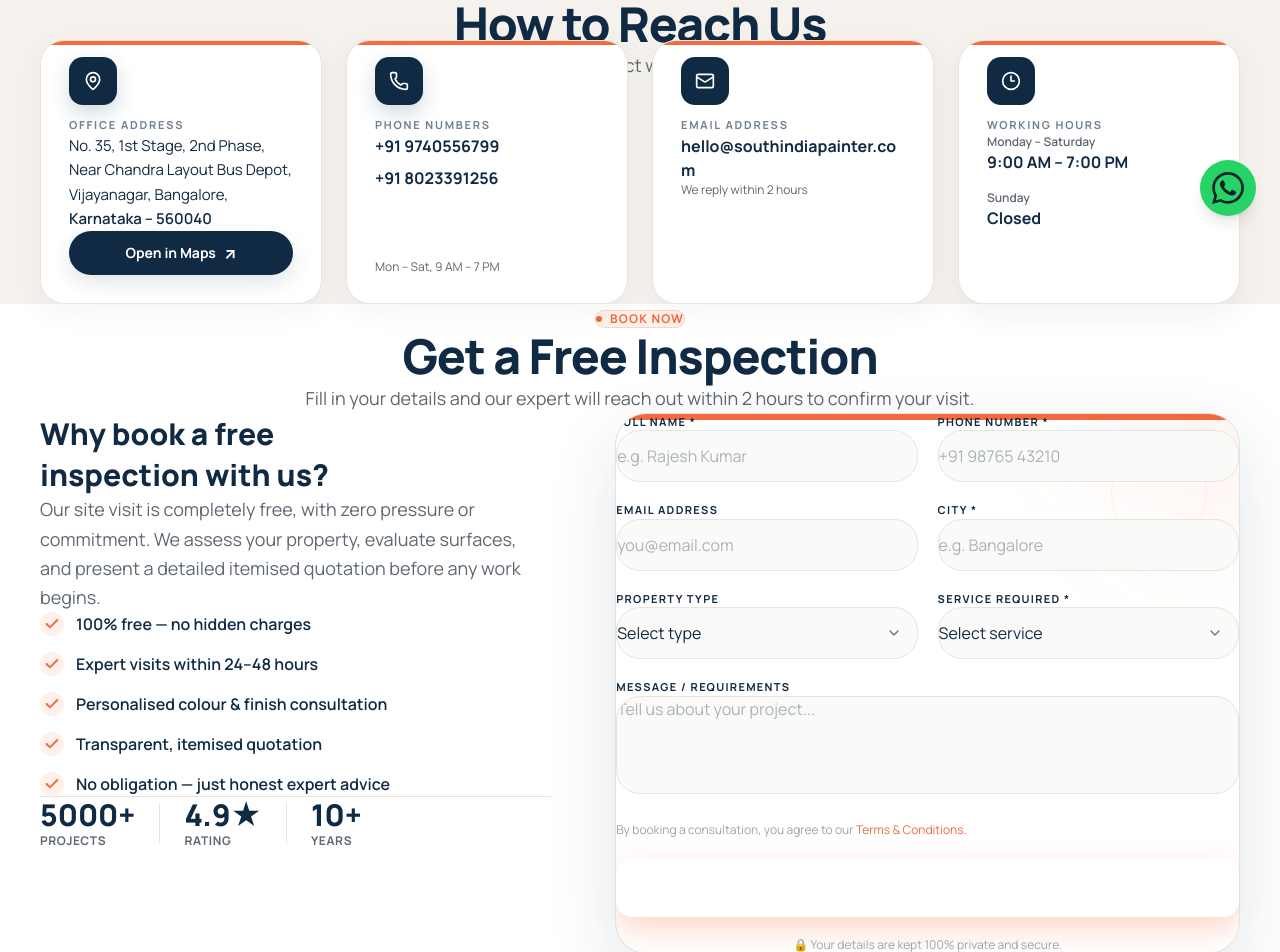
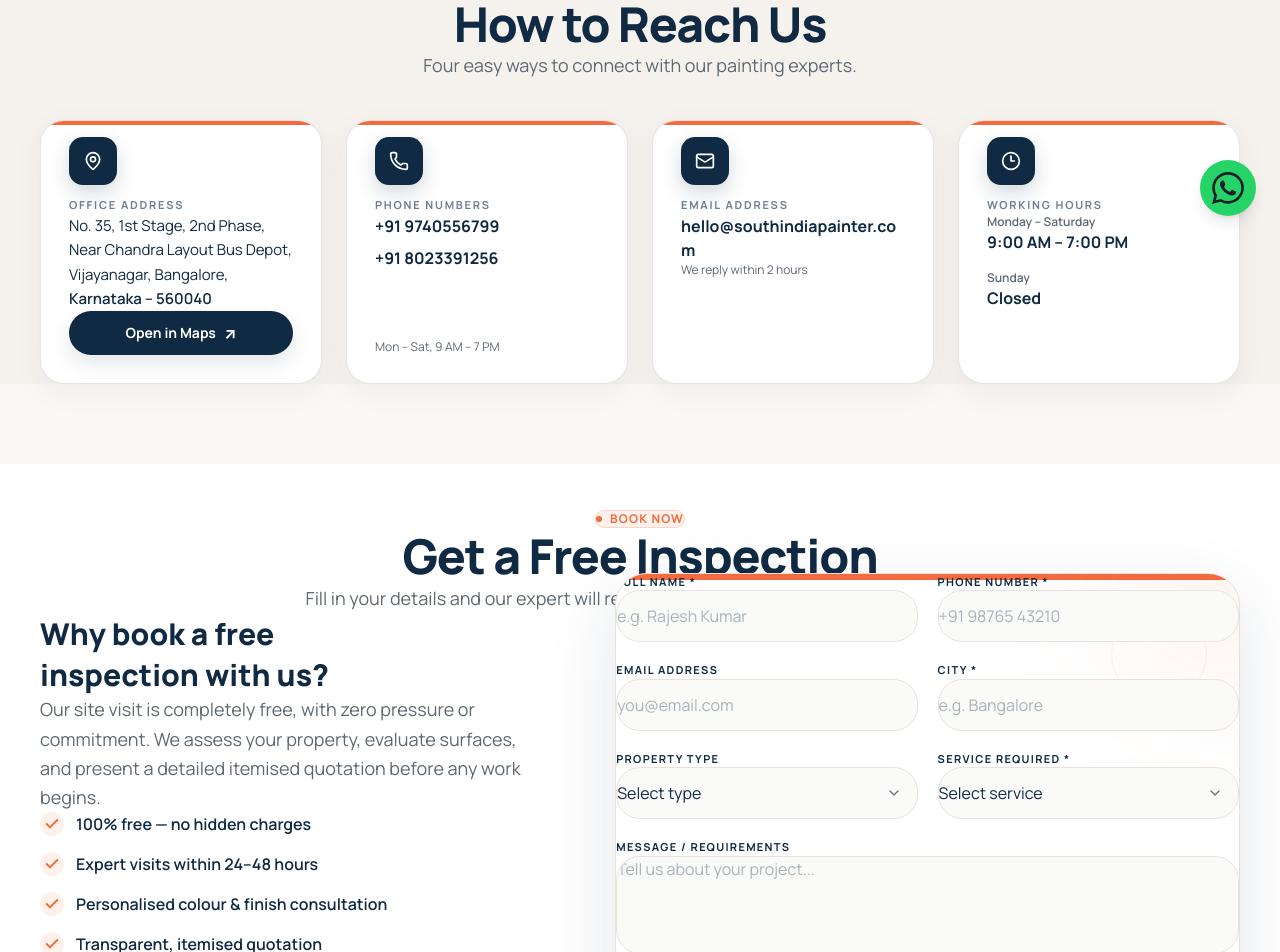
Before and after one commit to Mohinkhan48/South-India-Painter, a React (Vite) app: page /contact in a window 1280 px wide. Shown: the part 560-1512 px from the top of the page. Built offline with nearby package versions, Linux system fonts and the light colour scheme.

Commit message:
Update website design

```diff
--- a/src/pages/ContactPage.tsx
+++ b/src/pages/ContactPage.tsx
@@ -1,4 +1,4 @@
-import { useState, useRef, type ReactNode } from 'react';
+import { useState, useRef, type ReactNode, type ChangeEvent, type FormEvent } from 'react';
 import { m, useInView, type Variants } from 'framer-motion';
 import {
   MapPin,
@@ -366,7 +366,7 @@ export default function ContactPage() {
   };
 
   const handleChange = (
-    e: React.ChangeEvent<HTMLInputElement | HTMLSelectElement | HTMLTextAreaElement>
+    e: ChangeEvent<HTMLInputElement | HTMLSelectElement | HTMLTextAreaElement>
   ) => {
     const { name, value } = e.target;
 
@@ -383,7 +383,7 @@ export default function ContactPage() {
     }
   };
 
-  const handleSubmit = (e: React.FormEvent) => {
+  const handleSubmit = (e: FormEvent) => {
     e.preventDefault();
 
     const errs = validate();
@@ -480,15 +480,16 @@ export default function ContactPage() {
       </section>
 
       {/* ========================================================
-    2. CONTACT INFO CARDS
+    2. CONTACT INFORMATION
 ======================================================== */}
 
       <section
-        className="mt-0 bg-[#F5F2EE] pt-12 sm:pt-20 pb-16 sm:pb-24"
+        className="mt-12 sm:mt-16 bg-[#F5F2EE] pt-32 pb-24"
         aria-label="Contact information"
       >
         <div className="container mx-auto px-5 sm:px-8 lg:px-12 max-w-7xl">
 
+          {/* SECTION HEADING */}
           <div className="relative top-10">
             <SectionHeading
               eyebrow="Get In Touch"
@@ -497,16 +498,26 @@ export default function ContactPage() {
             />
           </div>
 
+          {/* ========================================================
+        4 CARDS
+    ======================================================== */}
+
+          <div style={{ marginTop: "80px" }}>
+
             <AnimatedSection className="grid grid-cols-1 sm:grid-cols-2 lg:grid-cols-4 gap-5 lg:gap-6">
 
-            {/* ADDRESS */}
+              {/* ====================================================
+            ADDRESS CARD
+        ==================================================== */}
+
               <m.div
                 variants={fadeUp}
                 style={{
-                padding: '28px',
+                  padding: "28px",
                 }}
                 className="group bg-white rounded-[24px] border border-[#E8E4DD] shadow-[0_8px_30px_rgba(16,42,67,0.05)] hover:shadow-[0_18px_45px_rgba(16,42,67,0.10)] hover:-translate-y-1 transition-all duration-300 min-h-[230px] flex flex-col relative overflow-hidden"
               >
+
                 <div className="absolute top-0 left-0 right-0 h-1 bg-[#F26A3D]" />
 
                 <div className="relative -top-3 w-12 h-12 rounded-[14px] bg-[#102A43] flex items-center justify-center text-white mb-6 flex-shrink-0 shadow-[0_8px_20px_rgba(16,42,67,0.18)]">
@@ -529,25 +540,32 @@ export default function ContactPage() {
                   </span>
                 </address>
 
-              {/* FIXED BUTTON */}
                 <a
                   href={MAPS_LINK}
                   target="_blank"
                   rel="noopener noreferrer"
-                style={{ color: '#ffffff' }}
+                  style={{ color: "#ffffff" }}
                   className="mt-5 w-full h-11 inline-flex items-center justify-center gap-2 rounded-xl bg-[#102A43] !text-white hover:bg-[#F26A3D] hover:!text-white text-sm font-bold shadow-[0_8px_20px_rgba(16,42,67,0.12)] transition-all duration-300"
                 >
                   <span>Open in Maps</span>
                   <span className="text-base">↗</span>
                 </a>
+
               </m.div>
 
-            {/* PHONE */}
+
+              {/* ====================================================
+            PHONE CARD
+        ==================================================== */}
+
               <m.div
                 variants={fadeUp}
-              style={{ padding: '28px' }}
+                style={{
+                  padding: "28px",
+                }}
                 className="group bg-white rounded-[24px] border border-[#E8E4DD] shadow-[0_8px_30px_rgba(16,42,67,0.05)] hover:shadow-[0_18px_45px_rgba(16,42,67,0.10)] hover:-translate-y-1 transition-all duration-300 min-h-[230px] flex flex-col relative overflow-hidden"
               >
+
                 <div className="absolute top-0 left-0 right-0 h-1 bg-[#F26A3D]" />
 
                 <div className="relative -top-3 w-12 h-12 rounded-[14px] bg-[#102A43] flex items-center justify-center text-white mb-6 flex-shrink-0 shadow-[0_8px_20px_rgba(16,42,67,0.18)]">
@@ -559,6 +577,7 @@ export default function ContactPage() {
                 </h3>
 
                 <div className="flex flex-col gap-2 flex-grow">
+
                   <a
                     href={`tel:${PHONE_1_RAW}`}
                     className="text-sm sm:text-base font-bold text-[#102A43] hover:text-[#F26A3D] transition-colors"
@@ -572,22 +591,31 @@ export default function ContactPage() {
                   >
                     {PHONE_2}
                   </a>
+
                 </div>
 
                 <p className="text-xs text-[#5E6872] mt-4">
                   Mon – Sat, 9 AM – 7 PM
                 </p>
+
               </m.div>
 
-            {/* EMAIL */}
+
+              {/* ====================================================
+            EMAIL CARD
+        ==================================================== */}
+
               <m.div
                 variants={fadeUp}
-              style={{ padding: '28px' }}
+                style={{
+                  padding: "28px",
+                }}
                 className="group bg-white rounded-[24px] border border-[#E8E4DD] shadow-[0_8px_30px_rgba(16,42,67,0.05)] hover:shadow-[0_18px_45px_rgba(16,42,67,0.10)] hover:-translate-y-1 transition-all duration-300 min-h-[230px] flex flex-col relative overflow-hidden"
               >
+
                 <div className="absolute top-0 left-0 right-0 h-1 bg-[#F26A3D]" />
 
-              <div className="relative -top-3 w-12 h-12 rounded-[14px] bg-[#102A43] flex items-center justify-center text-white mb-6 ...">
+                <div className="relative -top-3 w-12 h-12 rounded-[14px] bg-[#102A43] flex items-center justify-center text-white mb-6 flex-shrink-0 shadow-[0_8px_20px_rgba(16,42,67,0.18)]">
                   <Mail className="w-5 h-5" />
                 </div>
 
@@ -605,17 +633,25 @@ export default function ContactPage() {
                 <p className="text-xs text-[#5E6872] mt-auto pt-4">
                   We reply within 2 hours
                 </p>
+
               </m.div>
 
-            {/* HOURS */}
+
+              {/* ====================================================
+            WORKING HOURS CARD
+        ==================================================== */}
+
               <m.div
                 variants={fadeUp}
-              style={{ padding: '28px' }}
-              className="group relative bg-white rounded-[26px] p-7 border border-[#E8E4DD] shadow-[0_10px_30px_rgba(16,42,67,0.06)] hover:shadow-[0_20px_45px_rgba(16,42,67,0.12)] hover:-translate-y-2 transition-all duration-300 min-h-[250px] flex flex-col overflow-hidden"
+                style={{
+                  padding: "28px",
+                }}
+                className="group relative bg-white rounded-[26px] border border-[#E8E4DD] shadow-[0_10px_30px_rgba(16,42,67,0.06)] hover:shadow-[0_20px_45px_rgba(16,42,67,0.12)] hover:-translate-y-2 transition-all duration-300 min-h-[250px] flex flex-col overflow-hidden"
               >
+
                 <div className="absolute top-0 left-0 right-0 h-1 bg-[#F26A3D]" />
 
-              <div className="relative -top-3 w-12 h-12 rounded-[14px] bg-[#102A43] flex items-center justify-center text-white mb-6 ...">
+                <div className="relative -top-3 w-12 h-12 rounded-[14px] bg-[#102A43] flex items-center justify-center text-white mb-6 flex-shrink-0 shadow-[0_8px_20px_rgba(16,42,67,0.18)]">
                   <Clock3 className="w-5 h-5" />
                 </div>
 
@@ -624,6 +660,7 @@ export default function ContactPage() {
                 </h3>
 
                 <div className="flex flex-col gap-4 flex-grow">
+
                   <div>
                     <p className="text-xs text-[#5E6872] font-semibold mb-1">
                       Monday – Saturday
@@ -643,10 +680,15 @@ export default function ContactPage() {
                       Closed
                     </p>
                   </div>
+
                 </div>
+
               </m.div>
 
             </AnimatedSection>
+
+          </div>
+
         </div>
       </section>
 
@@ -654,23 +696,33 @@ export default function ContactPage() {
     3. CONTACT FORM
 ======================================================== */}
 
+      <div
+        style={{
+          marginTop: "80px",
+          backgroundColor: "#ffffff",
+          position: "relative",
+          zIndex: 1,
+        }}
+      >
         <section
           id="contact-form"
-        className="py-12 sm:py-16 lg:py-24 bg-white"
           aria-label="Book free site visit"
+          className="py-16 sm:py-20 lg:py-24"
         >
           <div className="container mx-auto px-5 sm:px-8 lg:px-12 max-w-7xl">
 
+            <div className="relative top-10">
               <SectionHeading
                 eyebrow="Book Now"
                 title="Get a Free Inspection"
                 subtitle="Fill in your details and our expert will reach out within 2 hours to confirm your visit."
               />
+            </div>
 
             <div className="grid grid-cols-1 lg:grid-cols-[0.9fr_1.1fr] gap-10 lg:gap-16 items-start">
 
-            {/* LEFT */}
-            <AnimatedSection className="flex flex-col">
+              <AnimatedSection className="relative top-10 flex flex-col">
+
 
                 <m.h3
                   variants={fadeUp}
@@ -695,11 +747,11 @@ export default function ContactPage() {
                   className="flex flex-col gap-4 mb-10"
                 >
                   {[
-                  '100% free — no hidden charges',
-                  'Expert visits within 24–48 hours',
-                  'Personalised colour & finish consultation',
-                  'Transparent, itemised quotation',
-                  'No obligation — just honest expert advice',
+                    "100% free — no hidden charges",
+                    "Expert visits within 24–48 hours",
+                    "Personalised colour & finish consultation",
+                    "Transparent, itemised quotation",
+                    "No obligation — just honest expert advice",
                   ].map((item, idx) => (
                     <m.li
                       key={idx}
@@ -718,7 +770,9 @@ export default function ContactPage() {
                   ))}
                 </m.ul>
 
+                {/* STATS */}
                 <div className="flex items-center gap-6 pt-6 border-t border-[#E8E4DD]">
+
                   <div>
                     <p className="text-2xl sm:text-3xl font-black text-[#102A43]">
                       5000+
@@ -749,22 +803,24 @@ export default function ContactPage() {
                       Years
                     </p>
                   </div>
+
                 </div>
+
               </AnimatedSection>
+
 
               {/* RIGHT FORM */}
               <AnimatedSection>
+
                 <m.div
                   variants={fadeUp}
                   className="relative bg-white rounded-[32px] border border-[#E6E1D9] shadow-[0_24px_70px_rgba(16,42,67,0.12)] p-7 sm:p-9 lg:p-10 overflow-hidden"
                 >
-                {/* Premium orange accent */}
+
                   <div className="absolute top-0 left-0 right-0 h-1.5 bg-[#F26A3D]" />
 
-                {/* Subtle premium glow */}
                   <div className="pointer-events-none absolute -top-24 -right-24 w-56 h-56 rounded-full bg-[#F26A3D]/[0.07] blur-3xl" />
 
-                {/* Soft inner highlight */}
                   <div className="pointer-events-none absolute top-8 right-8 w-24 h-24 rounded-full border border-[#F26A3D]/10" />
 
                   <form
@@ -772,7 +828,6 @@ export default function ContactPage() {
                     noValidate
                     className="relative z-10 flex flex-col gap-5"
                   >
-
 
                     {/* NAME + PHONE */}
                     <div className="grid grid-cols-1 sm:grid-cols-2 gap-5">
@@ -821,6 +876,7 @@ export default function ContactPage() {
 
                     </div>
 
+
                     {/* EMAIL + CITY */}
                     <div className="grid grid-cols-1 sm:grid-cols-2 gap-5">
 
@@ -862,6 +918,7 @@ export default function ContactPage() {
 
                     </div>
 
+
                     {/* PROPERTY + SERVICE */}
                     <div className="grid grid-cols-1 sm:grid-cols-2 gap-5">
 
@@ -871,6 +928,7 @@ export default function ContactPage() {
                         </label>
 
                         <div className="relative">
+
                           <select
                             name="propertyType"
                             value={formData.propertyType}
@@ -883,15 +941,15 @@ export default function ContactPage() {
                             <option value="Independent House">
                               Independent House
                             </option>
-                          <option value="Commercial">
-                            Commercial
-                          </option>
+                            <option value="Commercial">Commercial</option>
                             <option value="Office">Office</option>
                           </select>
 
                           <ChevronDown className="absolute right-4 top-1/2 -translate-y-1/2 w-4 h-4 text-[#6B7280] pointer-events-none" />
+
                         </div>
                       </div>
+
 
                       <div>
                         <label className="block text-[11px] font-bold text-[#102A43] tracking-[0.12em] uppercase mb-2">
@@ -899,6 +957,7 @@ export default function ContactPage() {
                         </label>
 
                         <div className="relative">
+
                           <select
                             name="service"
                             value={formData.service}
@@ -927,6 +986,7 @@ export default function ContactPage() {
                           </select>
 
                           <ChevronDown className="absolute right-4 top-1/2 -translate-y-1/2 w-4 h-4 text-[#6B7280] pointer-events-none" />
+
                         </div>
 
                         {errors.service && (
@@ -934,12 +994,15 @@ export default function ContactPage() {
                             {errors.service}
                           </p>
                         )}
+
                       </div>
 
                     </div>
 
+
                     {/* MESSAGE */}
                     <div>
+
                       <label className="block text-[11px] font-bold text-[#102A43] tracking-[0.12em] uppercase mb-2">
                         Message / Requirements
                       </label>
@@ -952,15 +1015,18 @@ export default function ContactPage() {
                         rows={4}
                         className="w-full px-4 py-3.5 bg-[#FAFAF8] border border-[#E8E4DD] rounded-xl text-[#102A43] placeholder:text-[#A9B3BC] text-sm sm:text-base focus:outline-none focus:ring-2 focus:ring-[#F26A3D]/20 focus:border-[#F26A3D] transition-all duration-200 resize-none"
                       />
+
                     </div>
+
 
                     {/* TERMS */}
                     <p className="text-xs text-[#9CA3AF] leading-relaxed">
-                    By booking a consultation, you agree to our{' '}
+                      By booking a consultation, you agree to our{" "}
                       <span className="text-[#F26A3D]">
                         Terms & Conditions.
                       </span>
                     </p>
+
 
                     {/* SUBMIT */}
                     <m.button
@@ -969,12 +1035,11 @@ export default function ContactPage() {
                       whileHover={
                         submitted || submitting
                           ? undefined
-                        : {
-                          y: -2,
-                        }
+                          : { y: -2 }
                       }
                       className="w-full h-[58px] rounded-[16px] bg-[#F26A3D] hover:bg-[#E4573C] !text-white font-bold text-base flex items-center justify-center gap-2 shadow-[0_12px_30px_rgba(242,106,61,0.28)] transition-all duration-300"
                     >
+
                       {submitted ? (
                         <>
                           <Check className="w-5 h-5" />
@@ -988,19 +1053,26 @@ export default function ContactPage() {
                           <ArrowRight className="w-5 h-5" />
                         </>
                       )}
+
                     </m.button>
 
+
+                    {/* SECURITY */}
                     <p className="text-center text-xs text-[#9CA3AF]">
                       🔒 Your details are kept 100% private and secure.
                     </p>
 
                   </form>
+
                 </m.div>
+
               </AnimatedSection>
 
             </div>
+
           </div>
         </section>
+      </div>
 
       {/* ========================================================
           4. SERVICES
```
Lines whose indentation alone changed are shown as unchanged.
